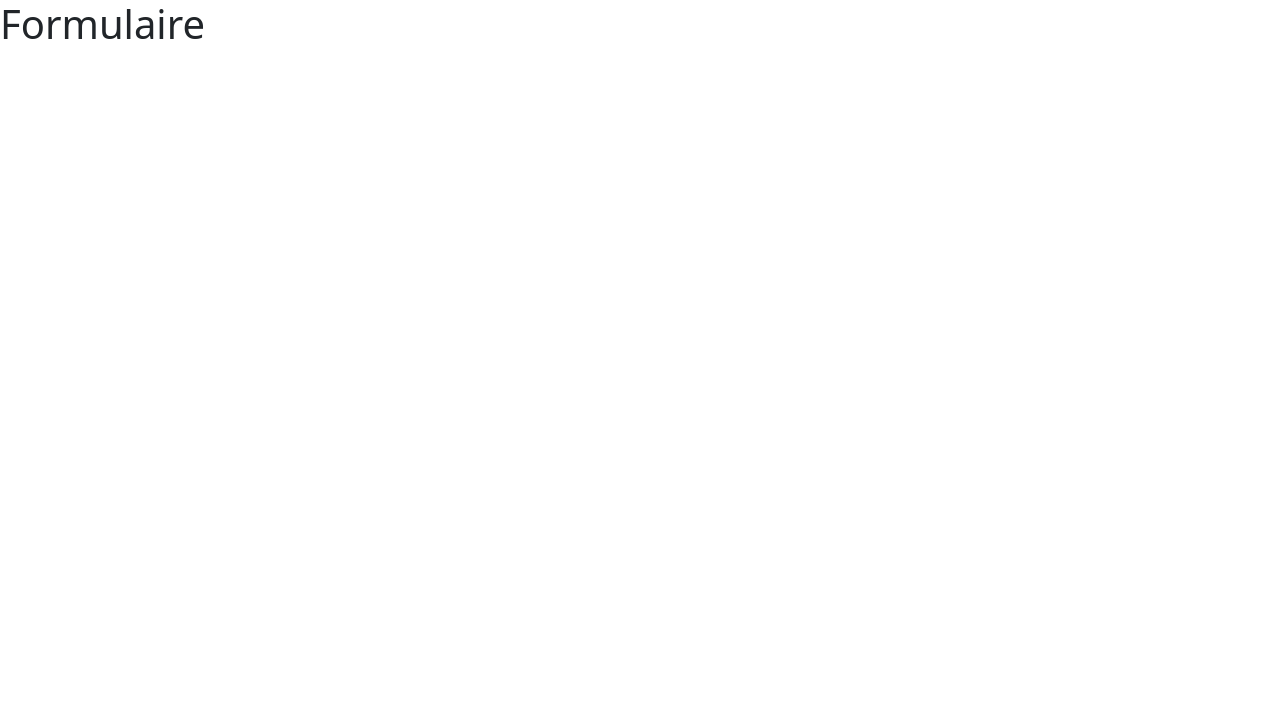
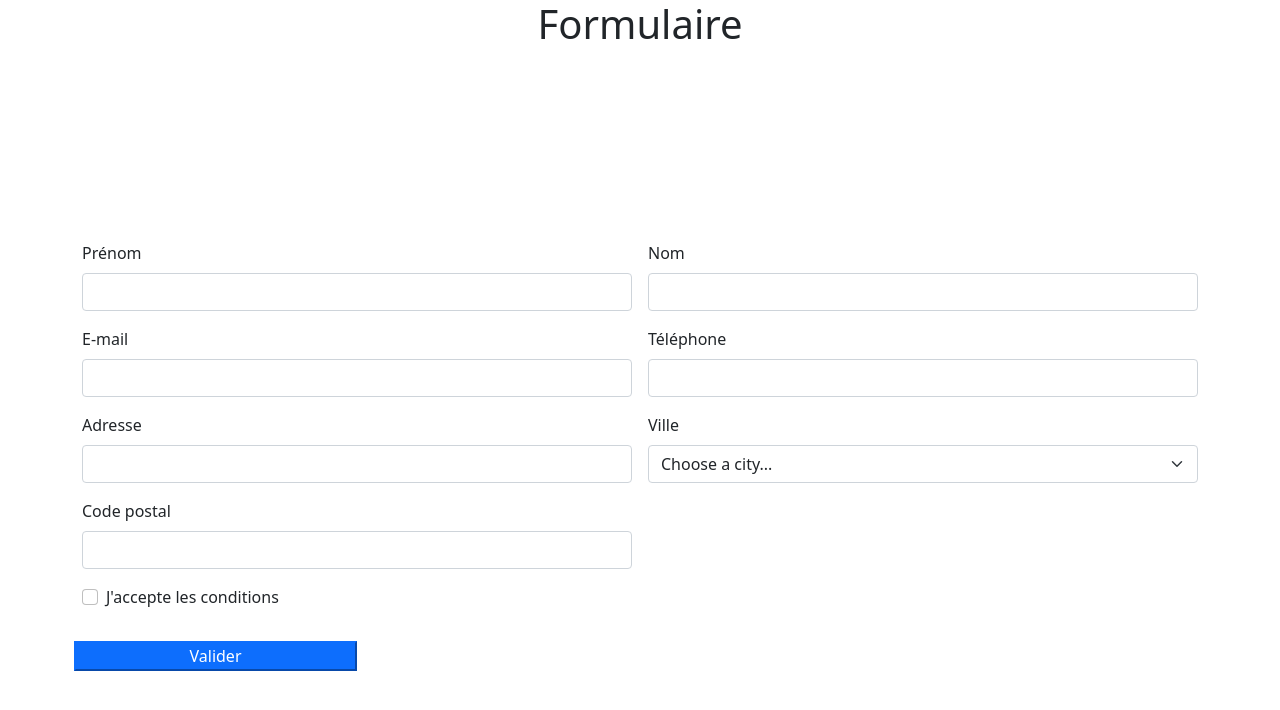
Before and after one commit to mickaelamimba/Formulaire, a plain HTML site: page index.html in a window 1280 px wide. Drawn offline with nearby package versions, Linux system fonts and the light colour scheme.

Commit message:
creat form and add bootstrap style

```diff
--- a/index.html
+++ b/index.html
@@ -8,9 +8,77 @@
 
 </head>
 <body>
-<h1>Formulaire</h1>
+<h1 class="text-center">Formulaire</h1>
 <main>
   <div class="container d-flex flex-column min-vh-100 justify-content-center align-items-center">
+      <form class="row g-3 needs-validation" id="lessonForm" novalidate>
+          <div class="col-md-6">
+              <label class="form-label" for="firstName">Prénom</label>
+              <input class="form-control" type="text" name="firstName" id="firstName">
+              <div class="invalid-feedback">
+                  Veuillez saisir votre prénom.
+              </div>
+          </div>
+          <div class="col-md-6">
+              <label class="form-label" for="lastName">Nom</label>
+              <input class="form-control" type="text" name="lastName" id="lastName">
+              <div class="invalid-feedback">
+                  Veuillez saisir votre nom.
+              </div>
+          </div>
+          <div class="col-md-6">
+              <label class="form-label" for="email">E-mail</label>
+              <input class="form-control" type="text" name="" id="email">
+              <div class="invalid-feedback">
+                  Veuillez saisir votre e-mail.
+              </div>
+          </div>
+          <div class="col-md-6">
+              <label class="form-label" for="phoneNumber">Téléphone</label>
+              <input class="form-control" type="text" name="phoneNumber" id="phoneNumber">
+              <div class="invalid-feedback">
+                  Veuillez saisir votre numero de téléphone
+              </div>
+          </div>
+          <div class="col-md-6">
+              <label class="form-label" for="address">Adresse</label>
+              <input class="form-control" type="text" name="address" id="address">
+              <div class="invalid-feedback">
+                  Veuillez saisir votre adresse
+              </div>
+          </div>
+          <div class="col-md-6">
+              <label class="form-label" for="city">Ville</label>
+              <select class="form-select" name="city" id="city">
+                  <option selected disabled value="">Choose a city...</option>
+                  <option>Paris</option>
+                  <option>Lyon</option>
+                  <option>Marseille</option>
+                  <option>Lile</option>
+              </select>
+              <div class="invalid-feedback">
+                  Veuillez choisire ne ville.
+              </div>
+          </div>
+          <div class="col-md-6">
+              <label class="form-label" for="postCode">Code postal</label>
+              <input class="form-control" type="text" name="postCode" id="postCode">
+              <div class="invalid-feedback">
+                  Veuillez saisir votre code postal.
+              </div>
+          </div>
+          <div class="col-12">
+              <div class="mb-3 form-check">
+                  <label for="conditions" class="form-check-label">J'accepte les conditions</label>
+                  <input type="checkbox" class="form-check-input" name="conditions" id="conditions">
+                  <div class="invalid-feedback">
+                     Merci de lire les conditions avant de valider le formulaire .
+                  </div>
+
+              </div>
+          </div>
+          <button class="bn btn-primary w-25" type="submit">Valider</button>
+      </form>
 
   </div>
 </main>
```
